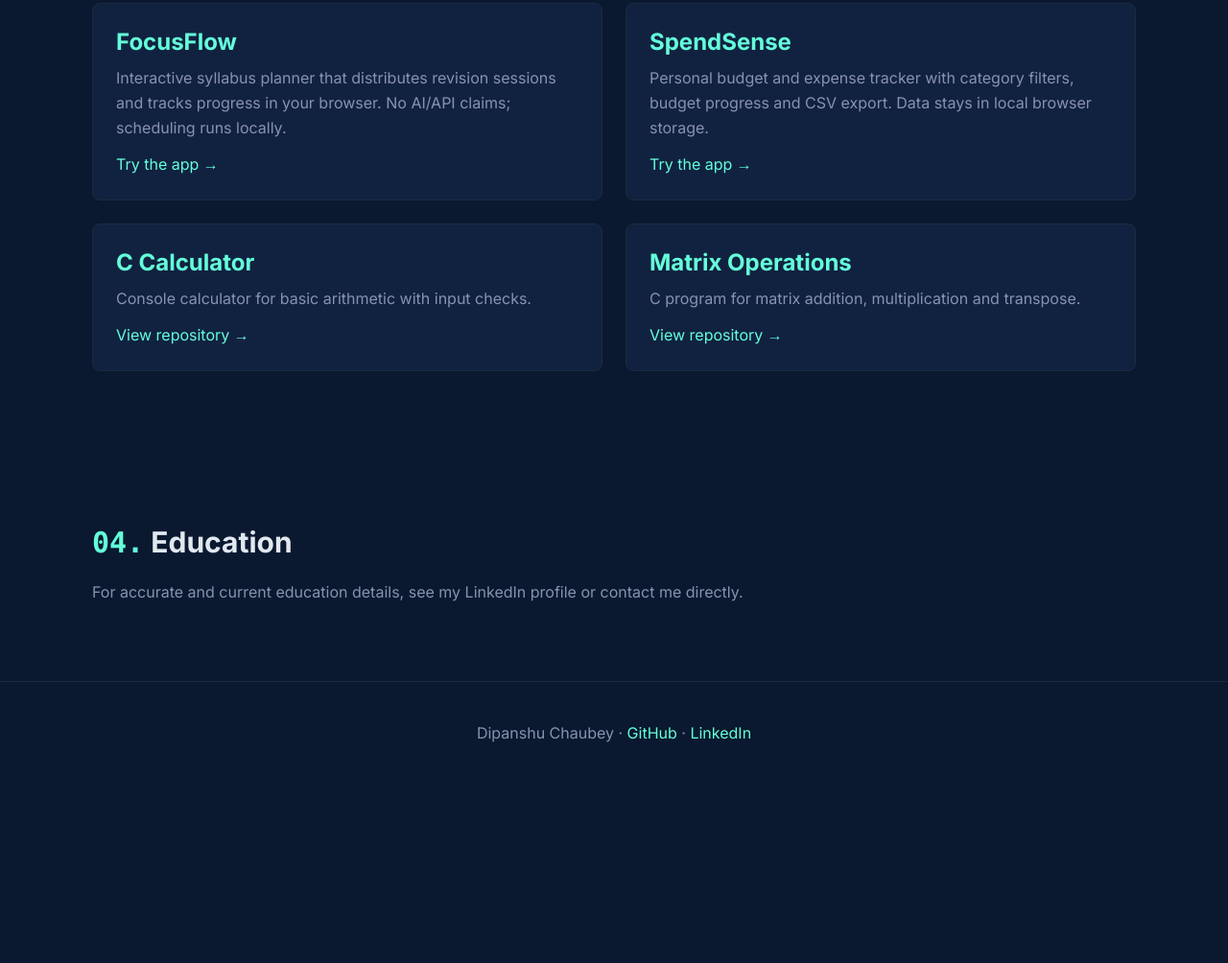
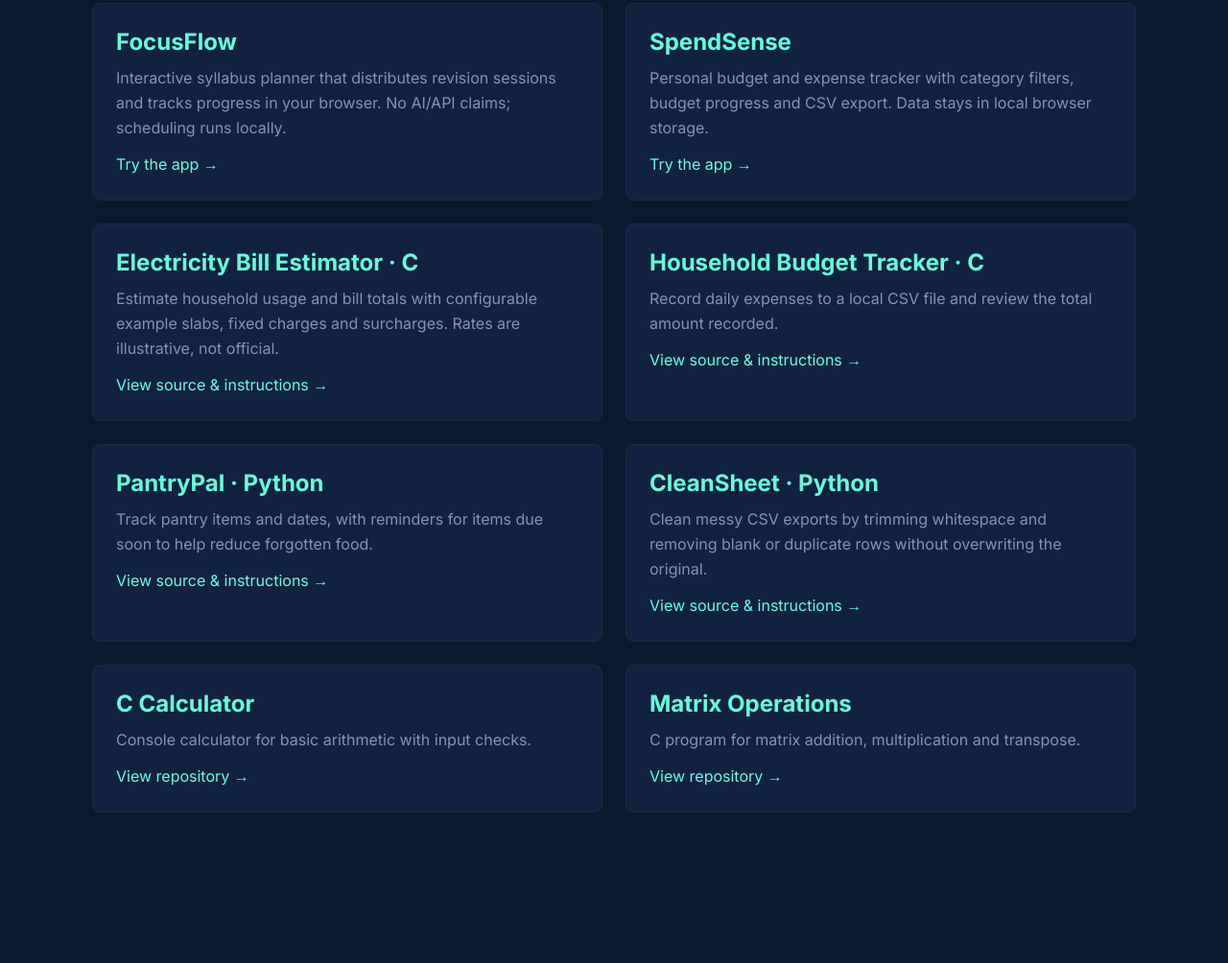
Before and after one commit to Dipanshu-Chaubey3/Dipanshu-Chaubey3.github.io, a plain HTML site: page index.html in a window 1280 px wide. Shown: the part 2179-3183 px from the top of the page at 96% size. Before the commit the page ends 2996 px from the top, so only its background shows below. Drawn offline with nearby package versions, Linux system fonts and the light colour scheme.

Commit message:
Add practical C and Python projects to portfolio

```diff
--- a/index.html
+++ b/index.html
@@ -68,6 +68,10 @@
       <a href="https://github.com/Dipanshu-Chaubey3/billing-web" target="_blank" rel="noopener noreferrer" class="project-card bg-navy-light p-6 rounded-lg border border-slate-800 block"><h3 class="text-2xl font-bold text-cyan mb-2">Billing Web</h3><p>Flask billing prototype with product inventory and PDF invoices.</p><span class="text-cyan mt-3 inline-block">View repository →</span></a>
       <a href="projects/focusflow/" class="project-card bg-navy-light p-6 rounded-lg border border-slate-800 block"><h3 class="text-2xl font-bold text-cyan mb-2">FocusFlow</h3><p>Interactive syllabus planner that distributes revision sessions and tracks progress in your browser. No AI/API claims; scheduling runs locally.</p><span class="text-cyan mt-3 inline-block">Try the app →</span></a>
       <a href="projects/spendsense/" class="project-card bg-navy-light p-6 rounded-lg border border-slate-800 block"><h3 class="text-2xl font-bold text-cyan mb-2">SpendSense</h3><p>Personal budget and expense tracker with category filters, budget progress and CSV export. Data stays in local browser storage.</p><span class="text-cyan mt-3 inline-block">Try the app →</span></a>
+      <a href="projects/c-electricity-estimator/" class="project-card bg-navy-light p-6 rounded-lg border border-slate-800 block"><h3 class="text-2xl font-bold text-cyan mb-2">Electricity Bill Estimator · C</h3><p>Estimate household usage and bill totals with configurable example slabs, fixed charges and surcharges. Rates are illustrative, not official.</p><span class="text-cyan mt-3 inline-block">View source & instructions →</span></a>
+      <a href="projects/c-household-budget/" class="project-card bg-navy-light p-6 rounded-lg border border-slate-800 block"><h3 class="text-2xl font-bold text-cyan mb-2">Household Budget Tracker · C</h3><p>Record daily expenses to a local CSV file and review the total amount recorded.</p><span class="text-cyan mt-3 inline-block">View source & instructions →</span></a>
+      <a href="projects/python-pantry-tracker/" class="project-card bg-navy-light p-6 rounded-lg border border-slate-800 block"><h3 class="text-2xl font-bold text-cyan mb-2">PantryPal · Python</h3><p>Track pantry items and dates, with reminders for items due soon to help reduce forgotten food.</p><span class="text-cyan mt-3 inline-block">View source & instructions →</span></a>
+      <a href="projects/python-csv-cleaner/" class="project-card bg-navy-light p-6 rounded-lg border border-slate-800 block"><h3 class="text-2xl font-bold text-cyan mb-2">CleanSheet · Python</h3><p>Clean messy CSV exports by trimming whitespace and removing blank or duplicate rows without overwriting the original.</p><span class="text-cyan mt-3 inline-block">View source & instructions →</span></a>
       <a href="https://github.com/Dipanshu-Chaubey3/Basic_Calculator_C" target="_blank" rel="noopener noreferrer" class="project-card bg-navy-light p-6 rounded-lg border border-slate-800 block"><h3 class="text-2xl font-bold text-cyan mb-2">C Calculator</h3><p>Console calculator for basic arithmetic with input checks.</p><span class="text-cyan mt-3 inline-block">View repository →</span></a>
       <a href="https://github.com/Dipanshu-Chaubey3/Matrix_operations" target="_blank" rel="noopener noreferrer" class="project-card bg-navy-light p-6 rounded-lg border border-slate-800 block"><h3 class="text-2xl font-bold text-cyan mb-2">Matrix Operations</h3><p>C program for matrix addition, multiplication and transpose.</p><span class="text-cyan mt-3 inline-block">View repository →</span></a>
     </div>
```
